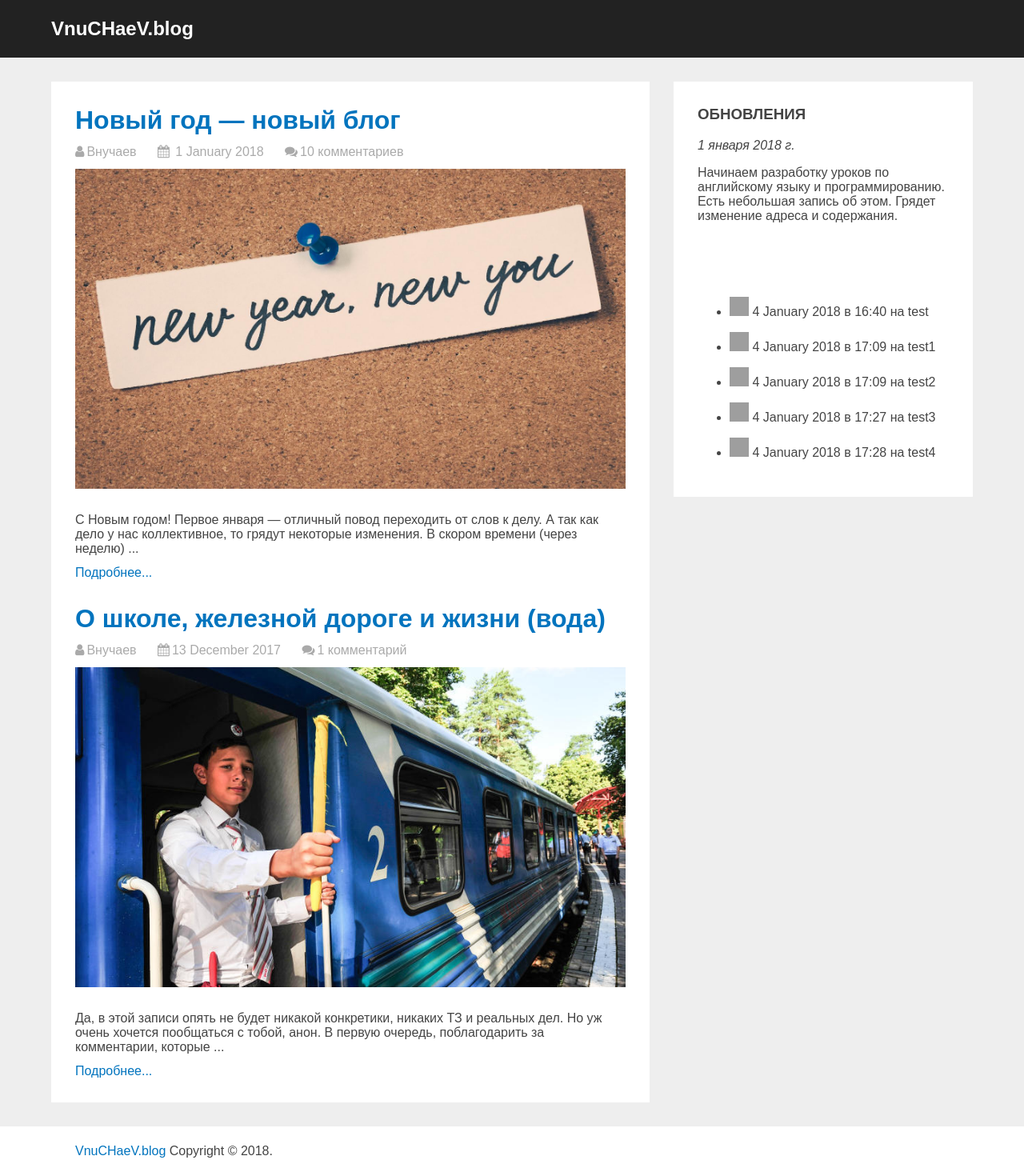
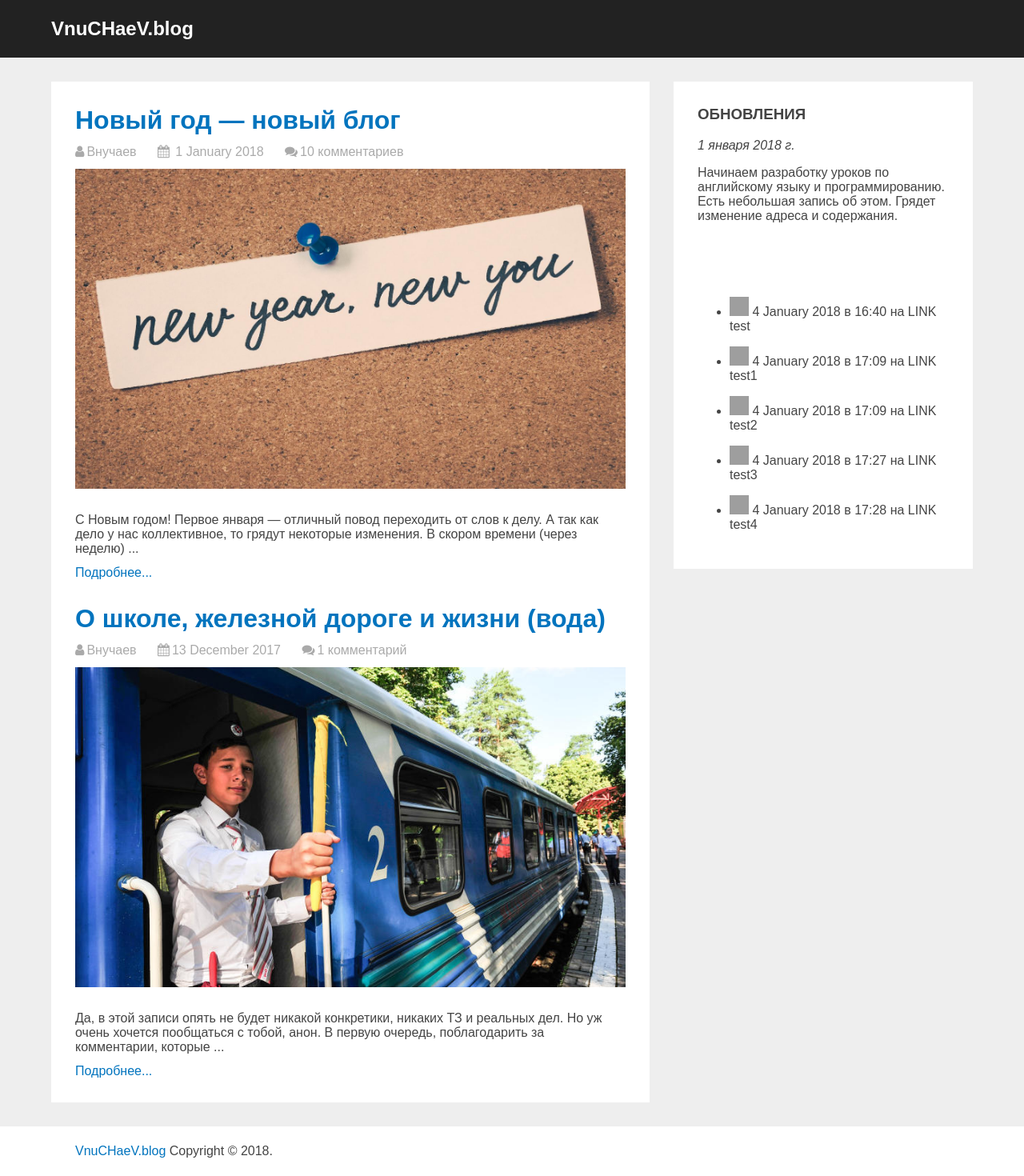
Before and after one commit to vitoyucepi/blog, a Jekyll site: the page built from index.html, in a window 1280 px wide. Shown: the whole page at 80% size. Built offline with Jekyll 4.4.1, drawn with Linux system fonts in a browser that asks for light colours; grey boxes are pictures that could not be loaded.

Commit message:
last comments

```diff
--- a/_includes/lastcomments.html
+++ b/_includes/lastcomments.html
@@ -10,7 +10,7 @@
             <span class="commentavatar"><img src="https://www.gravatar.com/avatar/{{ comment.email | default: '' | escape }}?s=24&d=monsterid"></span>
             <span class="commentauthor">{{ comment.name | default "Аноним" | escape }}</span>
             <span class="commentdate">{{ comment.timestamp | date: " %e %B %Y в %H:%M"}}</span>
-            <span class="commentlink"> на <a href=""></a></span>
+            <span class="commentlink"> на <a href=""></a>LINK</span>
             <span class="commentexcerpt">{{ comment.message | truncate: 160 | escape}}</span>
         </li>
     </ul>
```
